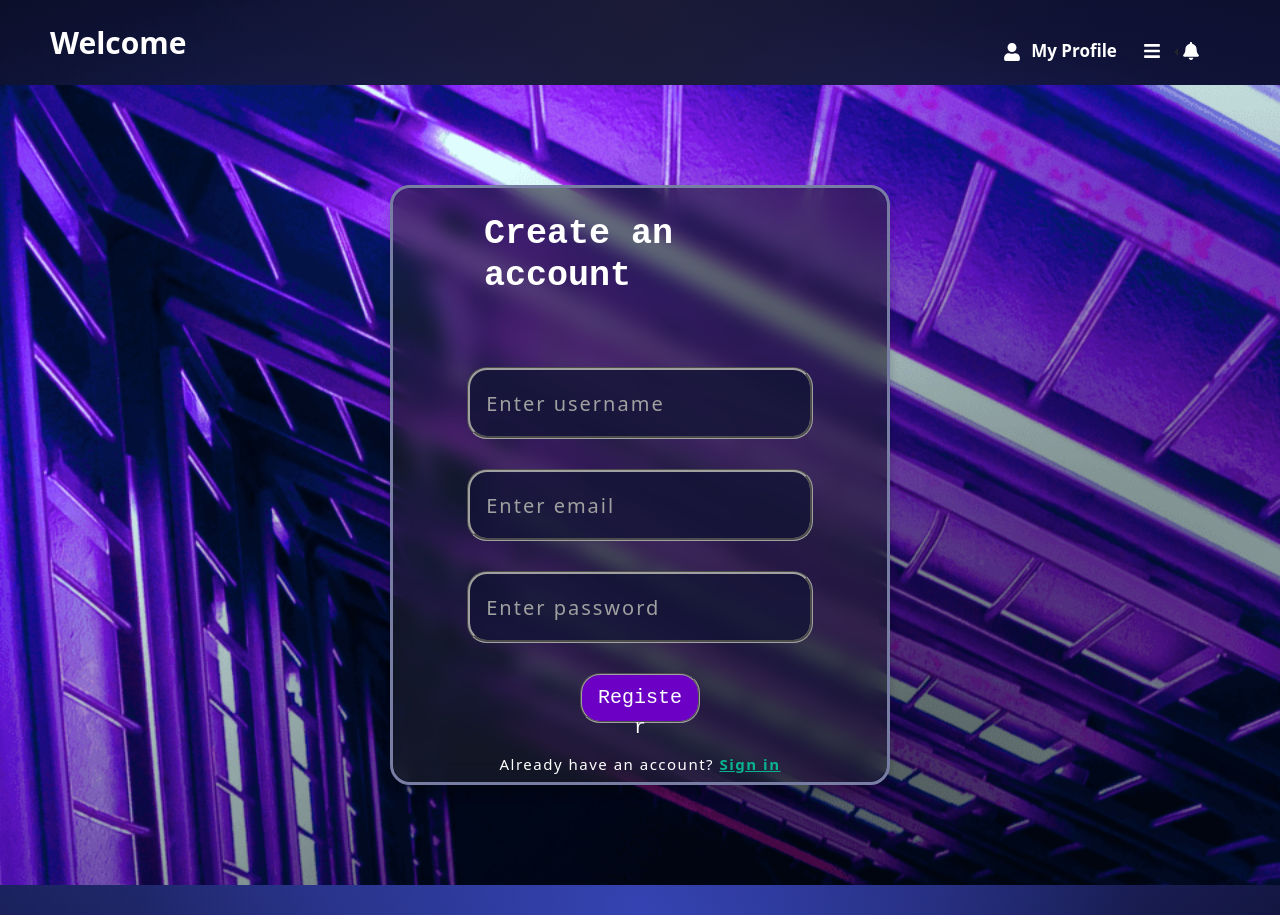
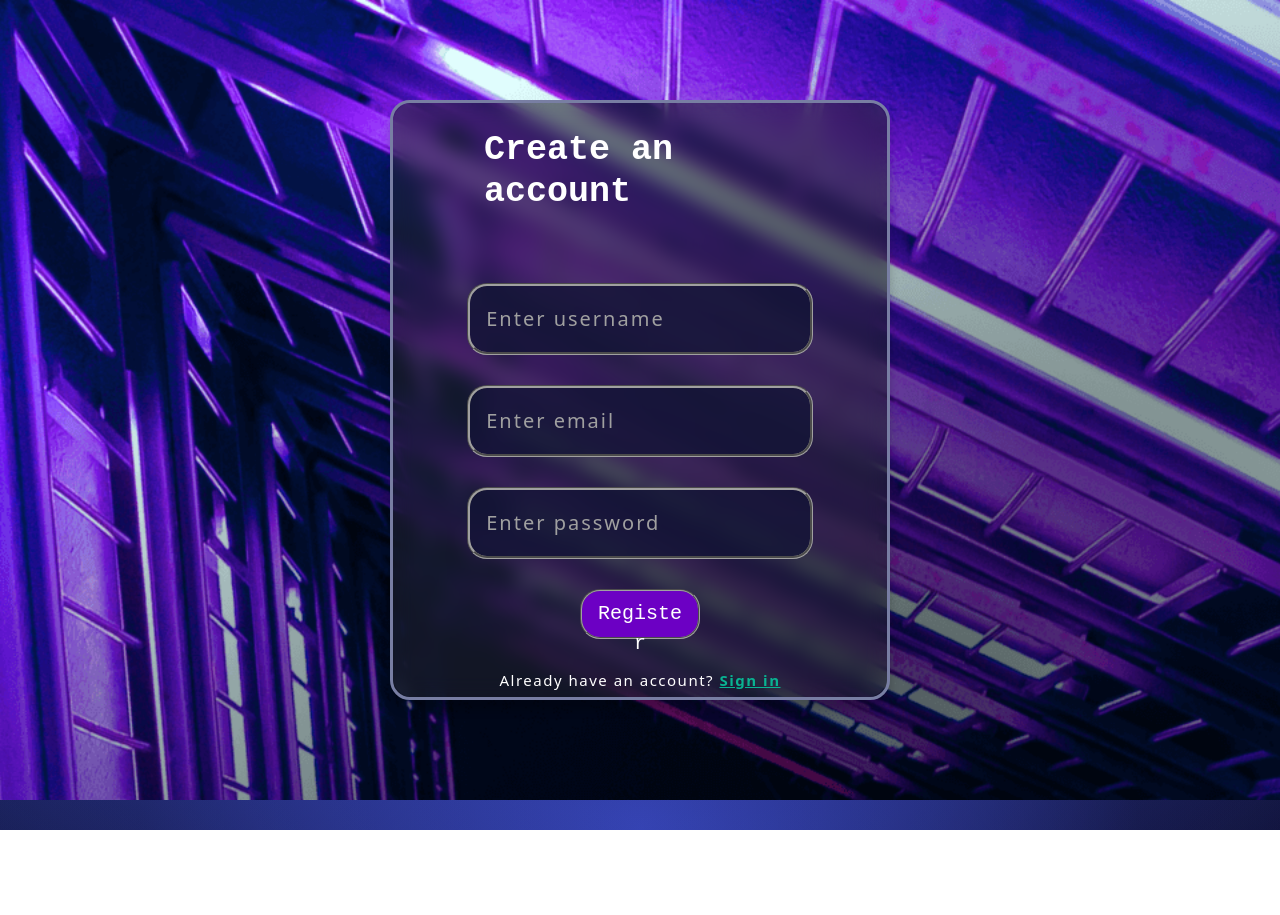
Before and after one commit to Rahma-sbei/-LifeSync-React-Task-Manager-Application, a React (Create React App) app: page / in a window 1280 px wide. After the commit the page ends 830 px from the top, so only its background shows below. Built offline with nearby package versions, Linux system fonts and the light colour scheme.

Commit message:
conditional navBar

```diff
--- a/src/App.js
+++ b/src/App.js
@@ -1,35 +1,11 @@
-import SignIn from "./components/SignIn";
-import SignUp from "./components/SignUp";
-import NavBar from "./components/NavBar";
-import { Routes, Route, BrowserRouter } from "react-router-dom";
+import { BrowserRouter } from "react-router-dom";
+import FullApp from "./components/FullApp";
 
 function App() {
   return (
-    <div
-      style={{
-        background: "#080D2A",
-        backgroundImage: `
-        radial-gradient(ellipse at center top, #1B1B37 0%, rgba(4, 7, 26, 0.2) 50%),
-        radial-gradient(ellipse at 60% 50%, #3436A8 0%, rgba(27, 27, 54, 0.15) 70%),
-        radial-gradient(ellipse at center bottom, #485CF5 0%, rgba(4, 7, 26, 0.2) 55%),
-        radial-gradient(ellipse at 30% 70%, #485CF5 0%, rgba(27, 27, 54, 0.1) 80%),
-        radial-gradient(ellipse at 70% 60%, #3436A8 0%, rgba(4, 7, 26, 0.2) 90%)
-      `,
-        backgroundSize: "cover",
-        minHeight: "100vh",
-        margin: "0px",
-        padding: "0px",
-        paddingBottom: "30px",
-      }}
-    >
-      <BrowserRouter>
-        <NavBar />
-        <Routes>
-          <Route path="/" element={<SignUp />} />
-          <Route path="/signIn" element={<SignIn />} />
-        </Routes>
-      </BrowserRouter>
-    </div>
+    <BrowserRouter>
+      <FullApp />
+    </BrowserRouter>
   );
 }
 
--- /dev/null
+++ b/src/components/FullApp.jsx
@@ -0,0 +1,34 @@
+import SignIn from "./SignIn";
+import SignUp from "./SignUp";
+import NavBar from "./NavBar";
+import { Routes, Route, useLocation } from "react-router-dom";
+
+export default function FullApp() {
+  const noNavBarPages = ["/", "/signIn"];
+  const location = useLocation();
+  return (
+    <div
+      style={{
+        background: "#080D2A",
+        backgroundImage: `
+        radial-gradient(ellipse at center top, #1B1B37 0%, rgba(4, 7, 26, 0.2) 50%),
+        radial-gradient(ellipse at 60% 50%, #3436A8 0%, rgba(27, 27, 54, 0.15) 70%),
+        radial-gradient(ellipse at center bottom, #485CF5 0%, rgba(4, 7, 26, 0.2) 55%),
+        radial-gradient(ellipse at 30% 70%, #485CF5 0%, rgba(27, 27, 54, 0.1) 80%),
+        radial-gradient(ellipse at 70% 60%, #3436A8 0%, rgba(4, 7, 26, 0.2) 90%)
+      `,
+        backgroundSize: "cover",
+        minHeight: "100vh",
+        margin: "0px",
+        padding: "0px",
+        paddingBottom: "30px",
+      }}
+    >
+      {!noNavBarPages.includes(location.pathname) && <NavBar />}
+      <Routes>
+        <Route path="/" element={<SignUp />} />
+        <Route path="/signIn" element={<SignIn />} />
+      </Routes>
+    </div>
+  );
+}
```
